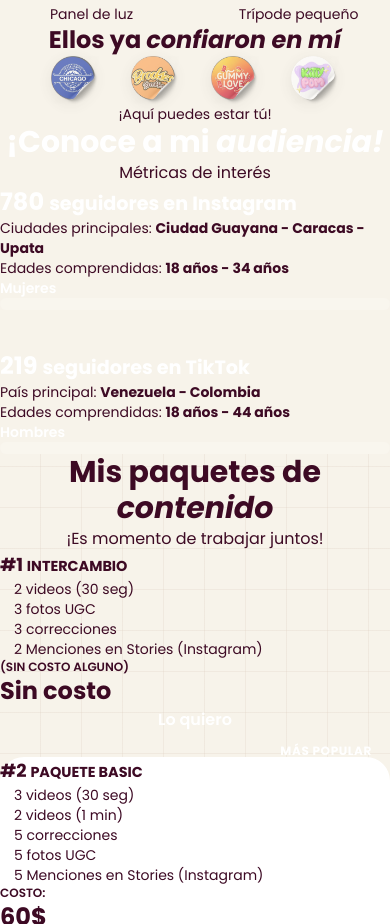
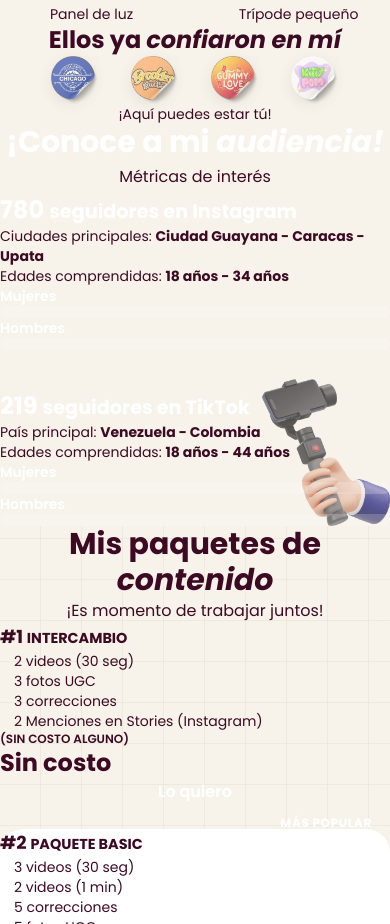
Before and after one commit to HyeG18/Portafolio-Mariel-Jaramillo, a React (Vite) app: page / in a window 390 px wide. Shown: the part 3673-4597 px from the top of the page. Built offline with nearby package versions, Linux system fonts and the light colour scheme.

Commit message:
fix(Metrics): 2 bars per card (women+men), hand-phone image, pill subtitle

```diff
--- a/src/components/sections/Metrics.tsx
+++ b/src/components/sections/Metrics.tsx
@@ -1,21 +1,26 @@
-import { useRef } from 'react';
+import { useRef, useEffect } from 'react';
 import { useI18n } from '../../hooks/useI18n';
 import { useMetricsInView } from '../../hooks/useMetricsInView';
+import { assetUrl } from '../../utils/assetUrl';
 
-const METRICS = [
+const PLATFORMS = [
   {
     titleKey: 'metrics.ig.title',
     infoKey1: 'metrics.ig.cities',
     infoKey2: 'metrics.ig.ages',
-    genderKey: 'metrics.women',
-    pct: 58,
+    stats: [
+      { labelKey: 'metrics.women', pct: 58 },
+      { labelKey: 'metrics.men', pct: 42 },
+    ],
   },
   {
     titleKey: 'metrics.tt.title',
     infoKey1: 'metrics.tt.country',
     infoKey2: 'metrics.tt.ages',
-    genderKey: 'metrics.men',
-    pct: 45,
+    stats: [
+      { labelKey: 'metrics.women', pct: 66 },
+      { labelKey: 'metrics.men', pct: 34 },
+    ],
   },
 ] as const;
 
@@ -24,14 +29,46 @@ export default function Metrics() {
   const ref = useRef<HTMLElement>(null);
   useMetricsInView(ref);
 
+  useEffect(() => {
+    const el = ref.current;
+    if (!el) return;
+    const observer = new IntersectionObserver(
+      (entries) => {
+        entries.forEach((entry) => {
+          if (entry.isIntersecting) {
+            el.querySelectorAll('.metrics__bar-fill').forEach((bar) => {
+              const htmlBar = bar as HTMLElement;
+              const pct = htmlBar.getAttribute('data-pct');
+              if (pct) {
+                htmlBar.style.setProperty('--pct', pct);
+                htmlBar.classList.add('in-view');
+              }
+            });
+            observer.disconnect();
+          }
+        });
+      },
+      { threshold: 0.3 }
+    );
+    observer.observe(el);
+    return () => observer.disconnect();
+  }, []);
+
   return (
     <section
       id="audiencia"
       ref={ref}
-      className="metrics py-20 px-4"
+      className="metrics py-20 px-4 relative"
       style={{ backgroundColor: 'var(--color-magenta-dark)' }}
     >
-      <div className="max-w-4xl mx-auto">
+      <img
+        src={assetUrl('assets/images/hand-phone.webp')}
+        alt=""
+        aria-hidden="true"
+        className="absolute bottom-0 right-0 w-32 hidden md:block"
+        style={{ opacity: 0.7 }}
+      />
+      <div className="max-w-4xl mx-auto relative z-10">
         <h2
           className="text-3xl md:text-4xl font-bold text-center mb-2 text-white"
           style={{ fontFamily: 'var(--font-family-serif)' }}
@@ -39,13 +76,20 @@ export default function Metrics() {
         />
         <p
           className="text-center mb-12"
-          style={{ color: 'var(--color-pink-light)' }}
+          style={{
+            color: 'var(--color-pink-light)',
+            border: '2px solid var(--color-pink-light)',
+            borderRadius: '999px',
+            display: 'inline-block',
+            padding: '0.25rem 1rem',
+            width: '100%',
+          }}
         >
           {t('metrics.subtitle' as any)}
         </p>
 
         <div className="grid sm:grid-cols-2 gap-10">
-          {METRICS.map(({ titleKey, infoKey1, infoKey2, genderKey, pct }) => (
+          {PLATFORMS.map(({ titleKey, infoKey1, infoKey2, stats }) => (
             <div key={titleKey} className="space-y-4">
               <h3
                 className="text-2xl font-bold text-white"
@@ -61,20 +105,27 @@ export default function Metrics() {
                 style={{ color: 'var(--color-pink-light)' }}
                 dangerouslySetInnerHTML={{ __html: t(infoKey2 as any) }}
               />
-              <p className="text-sm font-semibold text-white">
-                {t(genderKey as any)}
-              </p>
+              <div className="space-y-3">
+                {stats.map(({ labelKey, pct }) => (
+                  <div key={labelKey} className="metrics__bar">
+                    <span className="text-sm font-semibold text-white block mb-1">
+                      {t(labelKey as any)}
+                    </span>
                     <div
                       className="h-3 rounded-full overflow-hidden"
                       style={{ backgroundColor: 'rgba(255,255,255,0.2)' }}
                     >
                       <div
-                  className="h-full rounded-full metrics__bar-fill"
+                        className="metrics__bar-fill"
+                        data-pct={pct}
                         style={{
-                    width: `${pct}%`,
-                    backgroundColor: 'var(--color-pink)',
+                          backgroundColor:
+                            pct >= 50 ? 'var(--color-pink)' : 'var(--color-pink-soft)',
                         }}
                       />
+                    </div>
+                  </div>
+                ))}
               </div>
             </div>
           ))}
--- a/src/index.css
+++ b/src/index.css
@@ -135,6 +135,17 @@ body.menu-open {
   .reel:hover::after {
     opacity: 1;
   }
+
+  .metrics__bar-fill {
+    height: 100%;
+    border-radius: 999px;
+    transition: width 1s ease-out;
+    width: 0;
+  }
+
+  .metrics__bar-fill.in-view {
+    width: calc(var(--pct) * 1%);
+  }
 }
 
 /* ============================================================
```
Lines whose indentation alone changed are shown as unchanged.
